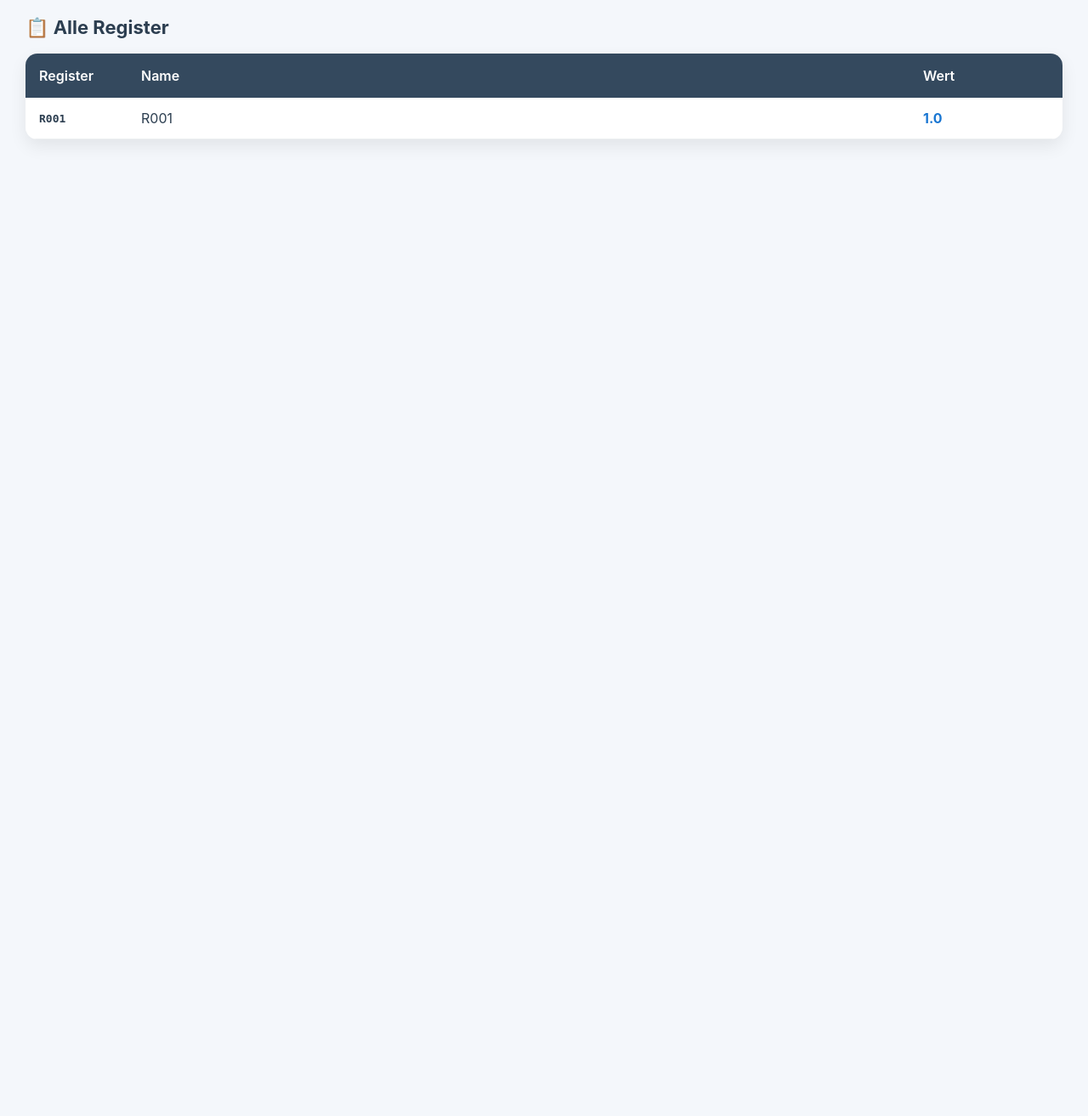
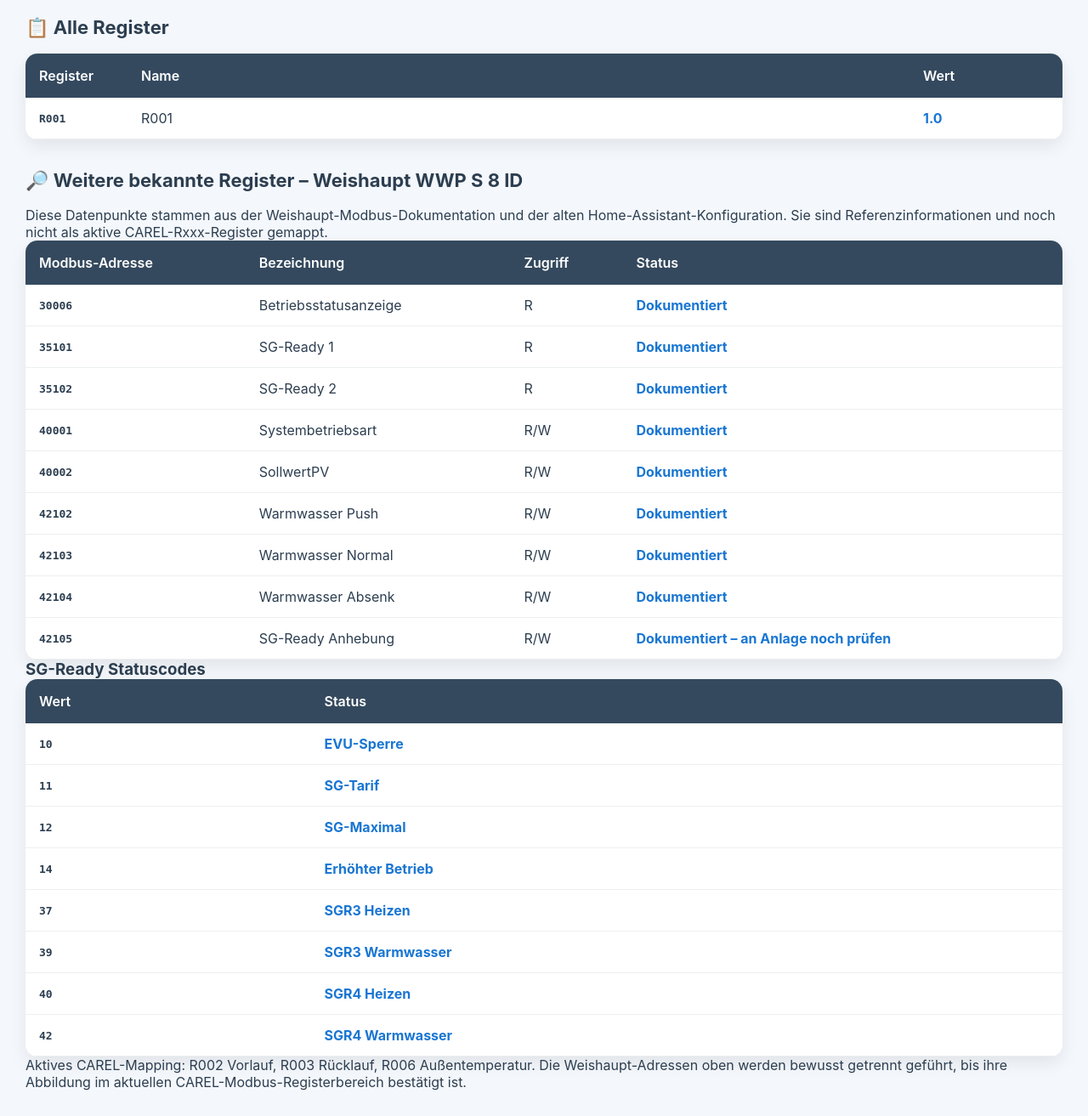
Before and after one commit to benjaminschmal/Carel-monitor, a FastAPI app: page / in a window 1280 px wide. Shown: the part 193-1506 px from the top of the page at 85% size. Before the commit the page ends 361 px from the top, so only its background shows below. Run offline with FastAPI, Linux system fonts and the light colour scheme; tables that the repository leaves empty hold one stand-in row (values such as "Sample post").

Commit message:
web: add Weishaupt WWP S 8 ID register reference

```diff
--- a/templates/index.html
+++ b/templates/index.html
@@ -1,74 +1,93 @@
 <!DOCTYPE html>
 <html lang="de">
-
 <head>
-
     <meta charset="UTF-8">
-
     <meta name="viewport" content="width=device-width, initial-scale=1.0">
-
     <title>CAREL Monitor</title>
-
     <link rel="stylesheet" href="/static/style.css">
-
 </head>
-
 <body>
-
 <div class="container">
-
     <header>
-
         <div>
-
             <h1>CAREL Monitor</h1>
-
             <div id="status">Verbinde...</div>
-
         </div>
-
     </header>
 
     <section>
-
         <h2>⭐ Favoriten</h2>
-
         <div id="favorites"></div>
-
     </section>
 
     <section>
+        <h2>📋 Alle Register</h2>
+        <table id="registers">
+            <thead>
+                <tr>
+                    <th style="width:120px;">Register</th>
+                    <th>Name</th>
+                    <th style="width:180px;">Wert</th>
+                </tr>
+            </thead>
+            <tbody></tbody>
+        </table>
+    </section>
 
-        <h2>📋 Alle Register</h2>
+    <section>
+        <h2>🔎 Weitere bekannte Register – Weishaupt WWP S 8 ID</h2>
+        <p class="section-note">
+            Diese Datenpunkte stammen aus der Weishaupt-Modbus-Dokumentation und der alten
+            Home-Assistant-Konfiguration. Sie sind Referenzinformationen und noch nicht als
+            aktive CAREL-Rxxx-Register gemappt.
+        </p>
 
-        <table id="registers">
-
+        <table class="reference-table">
             <thead>
-
                 <tr>
-
-                    <th style="width:120px;">Register</th>
-
-                    <th>Name</th>
-
-                    <th style="width:180px;">Wert</th>
-
+                    <th>Modbus-Adresse</th>
+                    <th>Bezeichnung</th>
+                    <th>Zugriff</th>
+                    <th>Status</th>
                 </tr>
-
             </thead>
-
             <tbody>
-
+                <tr><td>30006</td><td>Betriebsstatusanzeige</td><td>R</td><td>Dokumentiert</td></tr>
+                <tr><td>35101</td><td>SG-Ready 1</td><td>R</td><td>Dokumentiert</td></tr>
+                <tr><td>35102</td><td>SG-Ready 2</td><td>R</td><td>Dokumentiert</td></tr>
+                <tr><td>40001</td><td>Systembetriebsart</td><td>R/W</td><td>Dokumentiert</td></tr>
+                <tr><td>40002</td><td>SollwertPV</td><td>R/W</td><td>Dokumentiert</td></tr>
+                <tr><td>42102</td><td>Warmwasser Push</td><td>R/W</td><td>Dokumentiert</td></tr>
+                <tr><td>42103</td><td>Warmwasser Normal</td><td>R/W</td><td>Dokumentiert</td></tr>
+                <tr><td>42104</td><td>Warmwasser Absenk</td><td>R/W</td><td>Dokumentiert</td></tr>
+                <tr><td>42105</td><td>SG-Ready Anhebung</td><td>R/W</td><td>Dokumentiert – an Anlage noch prüfen</td></tr>
             </tbody>
-
         </table>
 
+        <h3>SG-Ready Statuscodes</h3>
+        <table class="reference-table">
+            <thead>
+                <tr><th>Wert</th><th>Status</th></tr>
+            </thead>
+            <tbody>
+                <tr><td>10</td><td>EVU-Sperre</td></tr>
+                <tr><td>11</td><td>SG-Tarif</td></tr>
+                <tr><td>12</td><td>SG-Maximal</td></tr>
+                <tr><td>14</td><td>Erhöhter Betrieb</td></tr>
+                <tr><td>37</td><td>SGR3 Heizen</td></tr>
+                <tr><td>39</td><td>SGR3 Warmwasser</td></tr>
+                <tr><td>40</td><td>SGR4 Heizen</td></tr>
+                <tr><td>42</td><td>SGR4 Warmwasser</td></tr>
+            </tbody>
+        </table>
+
+        <p class="section-note">
+            Aktives CAREL-Mapping: R002 Vorlauf, R003 Rücklauf, R006 Außentemperatur.
+            Die Weishaupt-Adressen oben werden bewusst getrennt geführt, bis ihre Abbildung
+            im aktuellen CAREL-Modbus-Registerbereich bestätigt ist.
+        </p>
     </section>
-
 </div>
-
 <script src="/static/app.js"></script>
-
 </body>
-
 </html>
```
